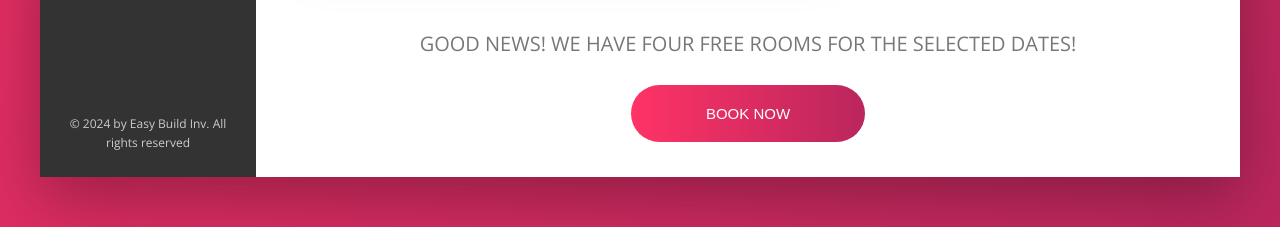
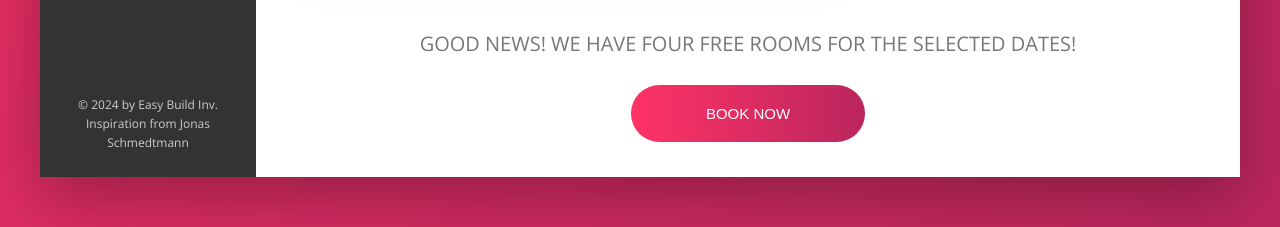
Before and after one commit to TenkorangSamuelYaw/easyBook, a website: page index.html in a window 1280 px wide. Shown: the part 1263-1490 px from the top of the page. Drawn offline with nearby package versions, Linux system fonts and the light colour scheme.

Commit message:
Update copyright section

```diff
--- a/index.html
+++ b/index.html
@@ -85,7 +85,7 @@
                     </ul>
 
                     <div class="legal">
-                        &copy; 2024 by Easy Build Inv. All rights reserved
+                        &copy; 2024 by Easy Build Inv. Inspiration from Jonas Schmedtmann
                     </div>
                 </nav>
                 <main class="hotel-view">
```
